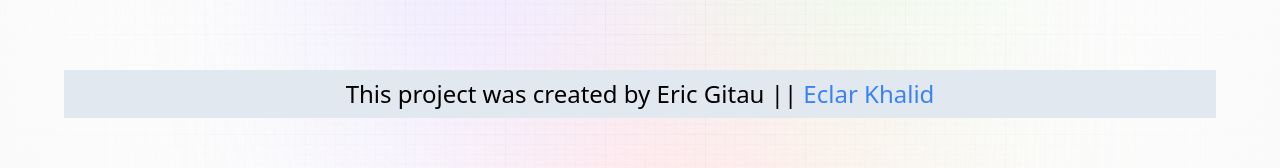
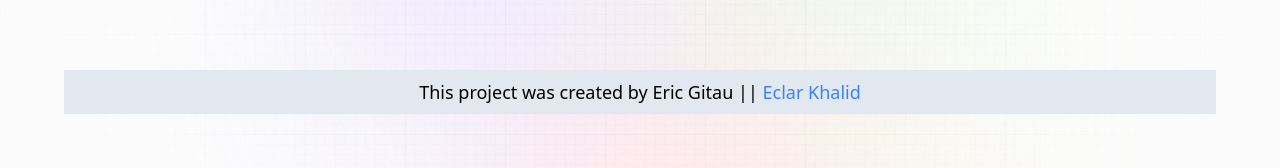
Before and after one commit to Eclarkhalid/ai-app, a React (Vite) app: page / in a window 1280 px wide. Shown: the part 471-639 px from the top of the page. Built offline with nearby package versions, Linux system fonts and the light colour scheme; no server answers; a web font is replaced by a local one.

Commit message:
updating the footer

```diff
--- a/src/components/demo.jsx
+++ b/src/components/demo.jsx
@@ -126,7 +126,7 @@ const demo = () => {
     </section>
     <hr className="my-2" />
 
-    <footer className="b-0 p-2 text-2xl bg-slate-200 w-full text-center">
+    <footer className="b-0 p-2 text-lg bg-slate-200 w-full text-center">
       <p>This project was created by Eric Gitau || <span className="text-blue-500 text-bold"><a href="tel:+254708118414">Eclar Khalid</a></span></p>
     </footer>
   </>
```
